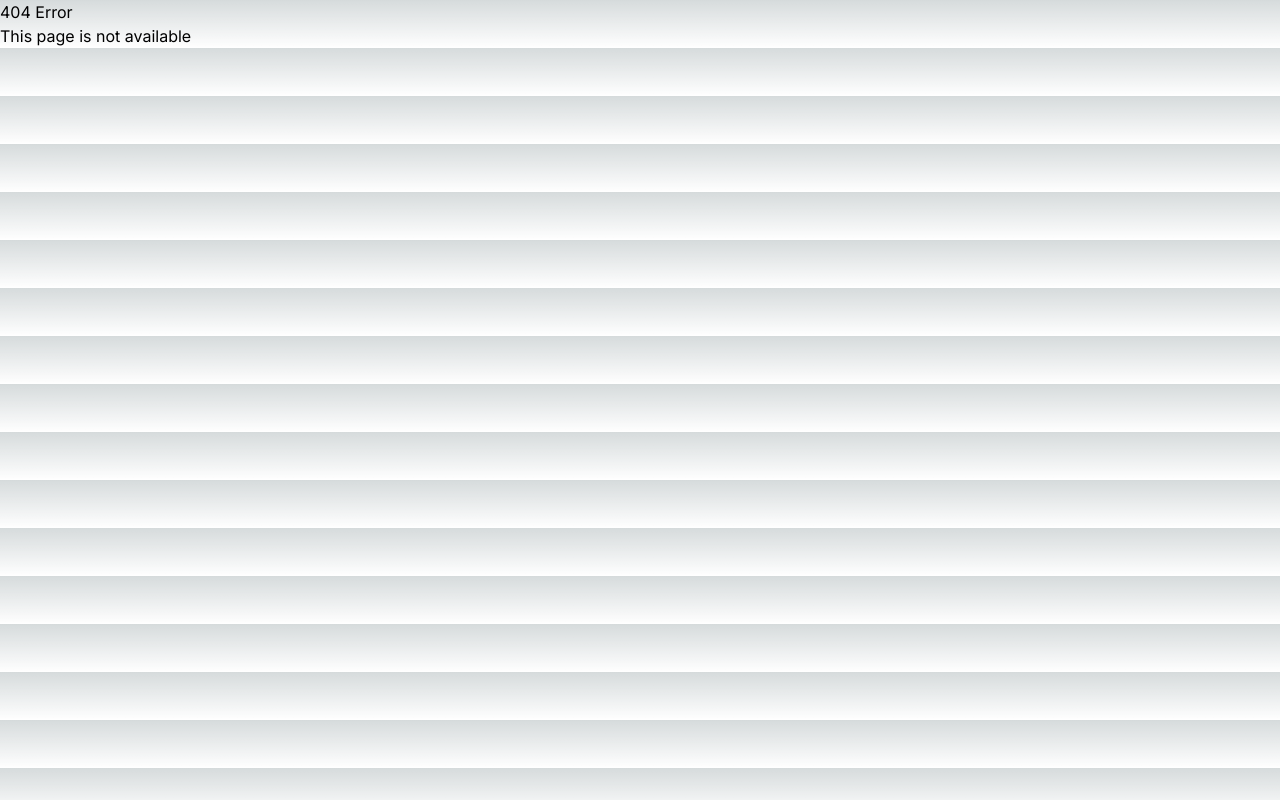
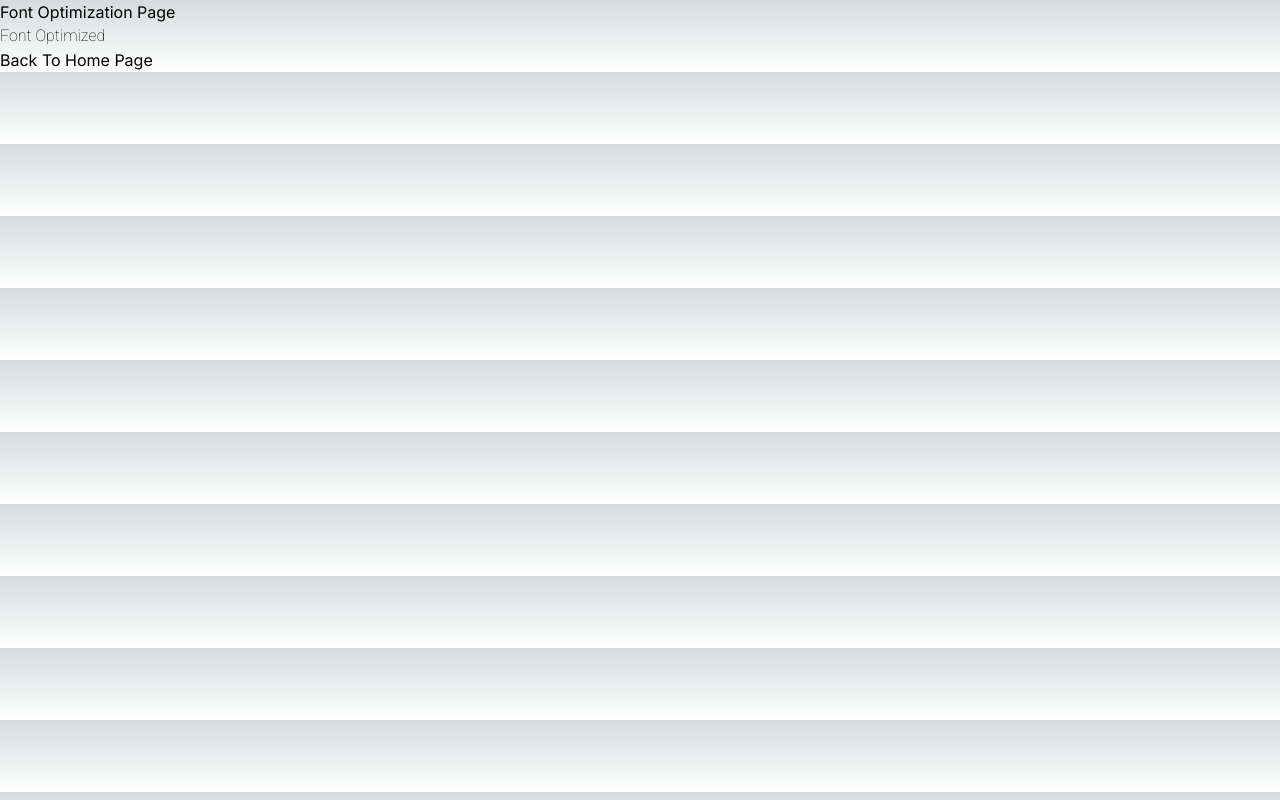
Before and after one commit to amitroy497/full-next-study, a Next.js app: page /fontOptimization in a window 1280 px wide. Before the commit this address had no page. Built offline with nearby package versions, Linux system fonts and the light colour scheme.

Commit message:
18. Font Optimization Using next/font/google

```diff
--- /dev/null
+++ b/src/app/fontOptimization/customFont.tsx
@@ -0,0 +1,7 @@
+import { Roboto } from 'next/font/google';
+
+export const roboto = Roboto({
+	weight: '100',
+	subsets: ['latin'],
+	display: 'swap',
+});
--- /dev/null
+++ b/src/app/fontOptimization/page.tsx
@@ -0,0 +1,14 @@
+import Link from 'next/link';
+import { roboto } from './customFont';
+
+const FontOptimizationPage = () => {
+	return (
+		<>
+			<h1>Font Optimization Page</h1>
+			<h2 className={roboto.className}>Font Optimized</h2>
+			<Link href='/'>Back To Home Page</Link>
+		</>
+	);
+};
+
+export default FontOptimizationPage;
--- a/src/app/page.tsx
+++ b/src/app/page.tsx
@@ -35,12 +35,15 @@ export default function Home() {
 			</Link>
 			<br />
 			<br />
+			<Link href='/productListServerSide'>
+				Go To Product List Server Side Page
+			</Link>
+			<br />
+			<br />
 			<Link href='/imageOptimization'>Go To Image Optimization Page</Link>
 			<br />
 			<br />
-			<Link href='/productListServerSide'>
-				Go To Product List Server Side Page
-			</Link>
+			<Link href='/fontOptimization'>Go To Font Optimization Page</Link>
 			<br />
 			<br />
 			<br />
@@ -79,6 +82,10 @@ export default function Home() {
 			<button onClick={() => router.push('/imageOptimization')}>
 				Navigate To Image Optimization Page
 			</button>
+			<br />
+			<button onClick={() => router.push('/fontOptimization')}>
+				Navigate To Font Optimization Page
+			</button>
 		</main>
 	);
 }
```
